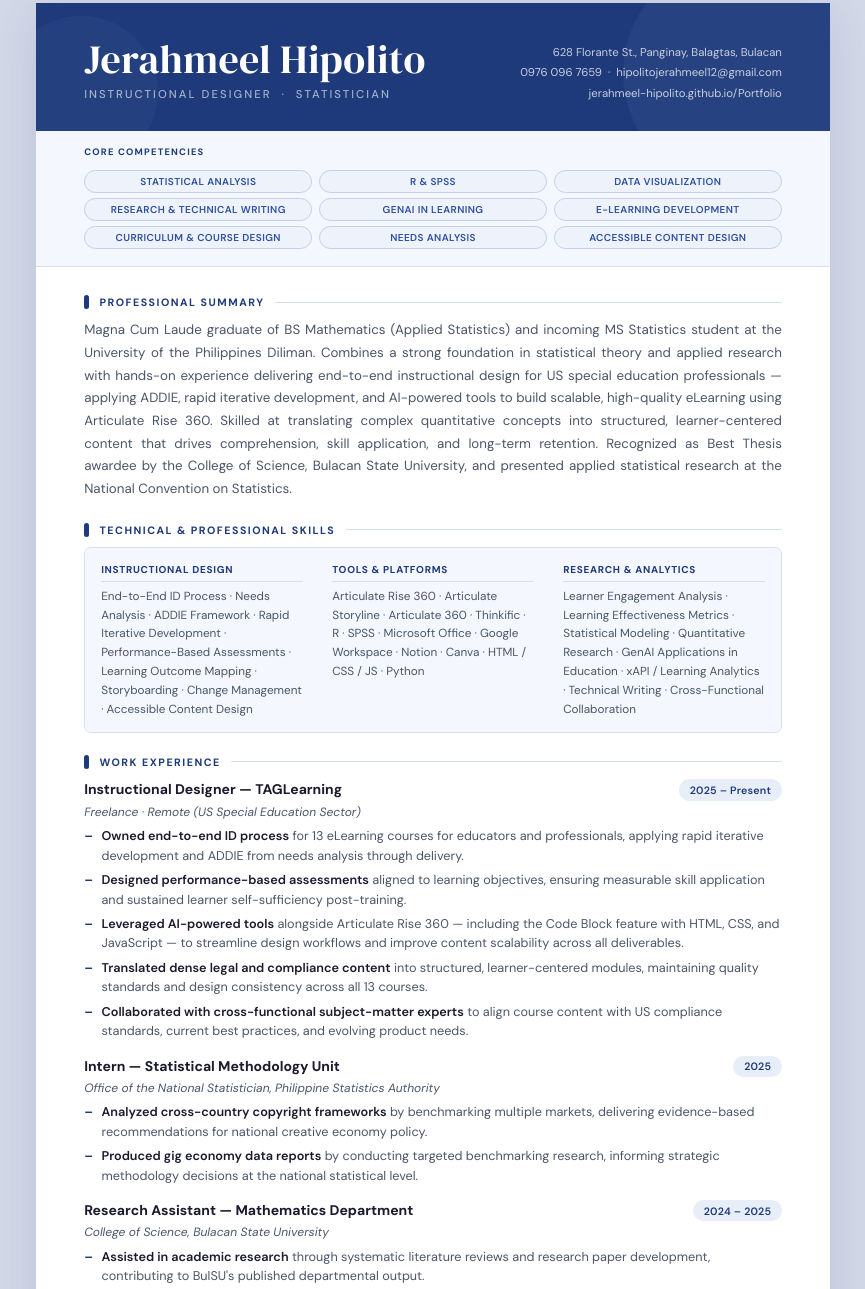
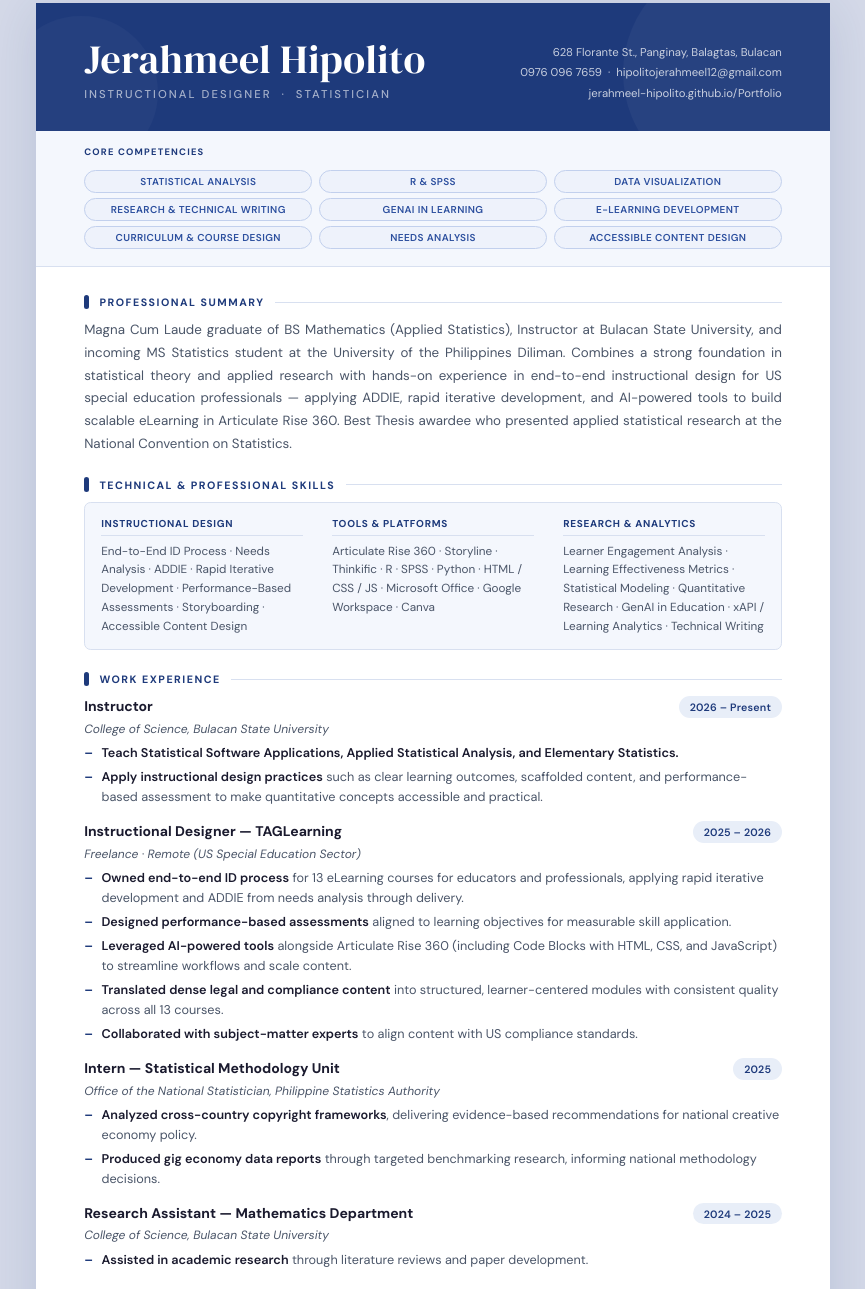
Before and after one commit to jerahmeel-hipolito/Portfolio, a plain HTML site: page Jerahmeel_Hipolito_CV.html in a window 1280 px wide. Shown: the part 31-1320 px from the top of the page, without its empty margins (207-1072 px from the left). Drawn offline with Linux system fonts and the light colour scheme.

Commit message:
Add files via upload

```diff
--- a/Jerahmeel_Hipolito_CV.html
+++ b/Jerahmeel_Hipolito_CV.html
@@ -408,12 +408,15 @@
       box-shadow: none !important;
       width: 210mm !important;
       overflow: hidden !important;
+      height: 374mm !important;
+      display: flex; flex-direction: column;
       page-break-after: always;
       page-break-inside: avoid;
     }
     .page:last-child { page-break-after: auto; }
-    @page { size: A4; margin: 0mm; }
+    @page { size: 210mm 374mm; margin: 0mm; }
   }
+  @media print { .page > * { flex-shrink: 0; } .page .body { flex: 1 0 auto; } .page-footer { margin-top: auto; } }
 </style>
 </head>
 <body>
@@ -455,14 +458,11 @@
     <!-- PROFESSIONAL SUMMARY -->
     <h2>Professional Summary</h2>
     <p class="about-text">
-      Magna Cum Laude graduate of BS Mathematics (Applied Statistics) and incoming MS Statistics student
-      at the University of the Philippines Diliman. Combines a strong foundation in statistical theory and
-      applied research with hands-on experience delivering end-to-end instructional design for US special
-      education professionals — applying ADDIE, rapid iterative development, and AI-powered tools to build
-      scalable, high-quality eLearning using Articulate Rise 360. Skilled at translating complex quantitative
-      concepts into structured, learner-centered content that drives comprehension, skill application, and
-      long-term retention. Recognized as Best Thesis awardee by the College of Science, Bulacan State University,
-      and presented applied statistical research at the National Convention on Statistics.
+      Magna Cum Laude graduate of BS Mathematics (Applied Statistics), Instructor at Bulacan State University, and incoming
+      MS Statistics student at the University of the Philippines Diliman. Combines a strong foundation in statistical
+      theory and applied research with hands-on experience in end-to-end instructional design for US special education
+      professionals — applying ADDIE, rapid iterative development, and AI-powered tools to build scalable eLearning in
+      Articulate Rise 360. Best Thesis awardee who presented applied statistical research at the National Convention on Statistics.
     </p>
 
     <!-- TECHNICAL & PROFESSIONAL SKILLS -->
@@ -470,15 +470,15 @@
     <div class="skills-grid">
       <div class="skill-col">
         <strong>Instructional Design</strong>
-        <p>End-to-End ID Process · Needs Analysis · ADDIE Framework · Rapid Iterative Development · Performance-Based Assessments · Learning Outcome Mapping · Storyboarding · Change Management · Accessible Content Design</p>
+        <p>End-to-End ID Process · Needs Analysis · ADDIE · Rapid Iterative Development · Performance-Based Assessments · Storyboarding · Accessible Content Design</p>
       </div>
       <div class="skill-col">
         <strong>Tools &amp; Platforms</strong>
-        <p>Articulate Rise 360 · Articulate Storyline · Articulate 360 · Thinkific · R · SPSS · Microsoft Office · Google Workspace · Notion · Canva · HTML / CSS / JS · Python</p>
+        <p>Articulate Rise 360 · Storyline · Thinkific · R · SPSS · Python · HTML / CSS / JS · Microsoft Office · Google Workspace · Canva</p>
       </div>
       <div class="skill-col">
         <strong>Research &amp; Analytics</strong>
-        <p>Learner Engagement Analysis · Learning Effectiveness Metrics · Statistical Modeling · Quantitative Research · GenAI Applications in Education · xAPI / Learning Analytics · Technical Writing · Cross-Functional Collaboration</p>
+        <p>Learner Engagement Analysis · Learning Effectiveness Metrics · Statistical Modeling · Quantitative Research · GenAI in Education · xAPI / Learning Analytics · Technical Writing</p>
       </div>
     </div>
 
@@ -487,16 +487,28 @@
 
     <div class="entry">
       <div class="entry-header">
+        <span class="entry-title">Instructor</span>
+        <span class="entry-date">2026 – Present</span>
+      </div>
+      <div class="entry-meta">College of Science, Bulacan State University</div>
+      <ul>
+        <li><strong>Teach Statistical Software Applications, Applied Statistical Analysis, and Elementary Statistics.</strong></li>
+        <li><strong>Apply instructional design practices</strong> such as clear learning outcomes, scaffolded content, and performance-based assessment to make quantitative concepts accessible and practical.</li>
+      </ul>
+    </div>
+
+    <div class="entry">
+      <div class="entry-header">
         <span class="entry-title">Instructional Designer — TAGLearning</span>
-        <span class="entry-date">2025 – Present</span>
+        <span class="entry-date">2025 – 2026</span>
       </div>
       <div class="entry-meta">Freelance · Remote (US Special Education Sector)</div>
       <ul>
         <li><strong>Owned end-to-end ID process</strong> for 13 eLearning courses for educators and professionals, applying rapid iterative development and ADDIE from needs analysis through delivery.</li>
-        <li><strong>Designed performance-based assessments</strong> aligned to learning objectives, ensuring measurable skill application and sustained learner self-sufficiency post-training.</li>
-        <li><strong>Leveraged AI-powered tools</strong> alongside Articulate Rise 360 — including the Code Block feature with HTML, CSS, and JavaScript — to streamline design workflows and improve content scalability across all deliverables.</li>
-        <li><strong>Translated dense legal and compliance content</strong> into structured, learner-centered modules, maintaining quality standards and design consistency across all 13 courses.</li>
-        <li><strong>Collaborated with cross-functional subject-matter experts</strong> to align course content with US compliance standards, current best practices, and evolving product needs.</li>
+        <li><strong>Designed performance-based assessments</strong> aligned to learning objectives for measurable skill application.</li>
+        <li><strong>Leveraged AI-powered tools</strong> alongside Articulate Rise 360 (including Code Blocks with HTML, CSS, and JavaScript) to streamline workflows and scale content.</li>
+        <li><strong>Translated dense legal and compliance content</strong> into structured, learner-centered modules with consistent quality across all 13 courses.</li>
+        <li><strong>Collaborated with subject-matter experts</strong> to align content with US compliance standards.</li>
       </ul>
     </div>
 
@@ -507,8 +519,8 @@
       </div>
       <div class="entry-meta">Office of the National Statistician, Philippine Statistics Authority</div>
       <ul>
-        <li><strong>Analyzed cross-country copyright frameworks</strong> by benchmarking multiple markets, delivering evidence-based recommendations for national creative economy policy.</li>
-        <li><strong>Produced gig economy data reports</strong> by conducting targeted benchmarking research, informing strategic methodology decisions at the national statistical level.</li>
+        <li><strong>Analyzed cross-country copyright frameworks</strong>, delivering evidence-based recommendations for national creative economy policy.</li>
+        <li><strong>Produced gig economy data reports</strong> through targeted benchmarking research, informing national methodology decisions.</li>
       </ul>
     </div>
 
@@ -519,7 +531,7 @@
       </div>
       <div class="entry-meta">College of Science, Bulacan State University</div>
       <ul>
-        <li><strong>Assisted in academic research</strong> through systematic literature reviews and research paper development, contributing to BulSU's published departmental output.</li>
+        <li><strong>Assisted in academic research</strong> through literature reviews and paper development.</li>
       </ul>
     </div>
 
```
